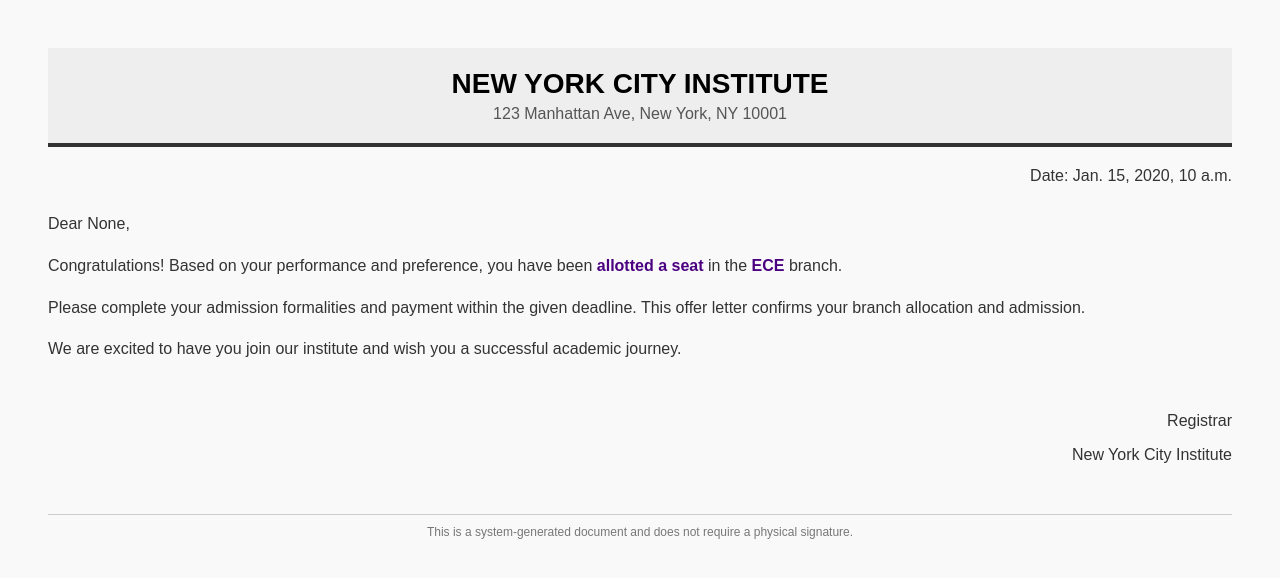
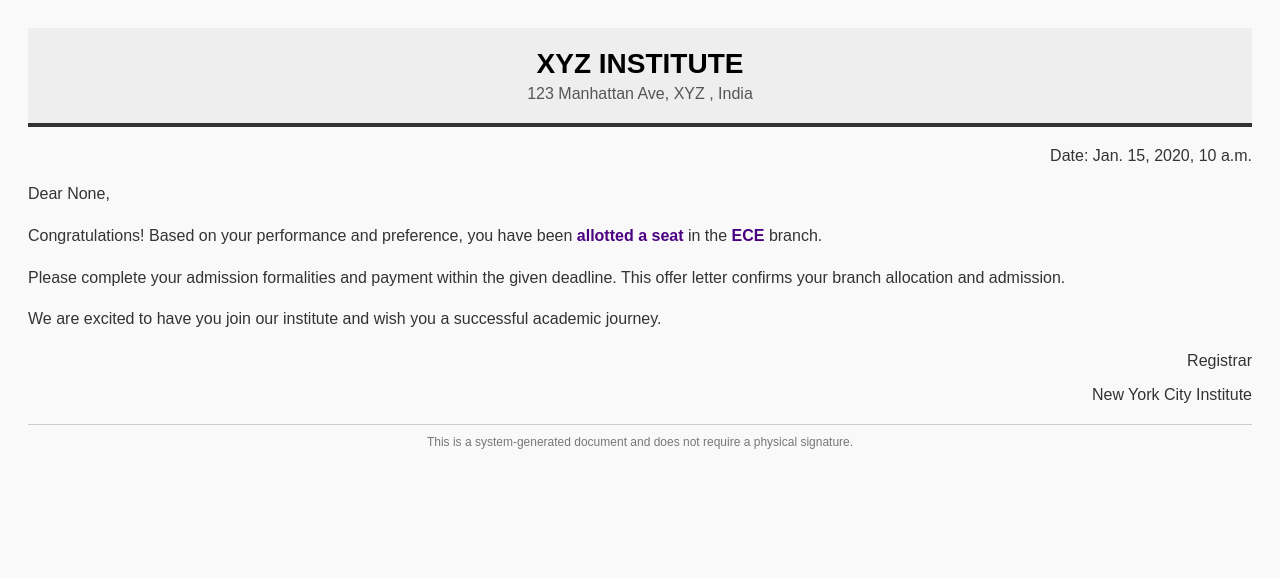
Before and after one commit to advaitashub/Students-Counseling-Web, a Django app: template templates/offer_letter.html in a window 1280 px wide. Shown: the top 578 px of the page. Run offline with Django 5.2, Linux system fonts and the light colour scheme; data comes from the database, SQL or seed files in the repository; both versions use the stored data as it was after the commit; tables that the repository leaves empty hold one stand-in row (values such as "Sample post"); the template is opened without the code that fills it: values that come from a table or form of the project are taken from there, most other values are stand-ins (such as "Sample title", 1, 10 or a date in 2020); some libraries are stand-ins or nearby versions.

Commit message:
offer letter formatting

```diff
--- a/templates/offer_letter.html
+++ b/templates/offer_letter.html
@@ -7,7 +7,7 @@
       body {
         font-family: Arial, sans-serif;
         background-color: #f9f9f9;
-        padding: 40px;
+        padding: 20px;
         color: #333;
       }
       .header {
@@ -31,7 +31,7 @@
         margin-top: 20px;
       }
       .greeting {
-        margin-top: 30px;
+        margin-top: 20px;
         font-size: 16px;
       }
       .body {
@@ -44,11 +44,11 @@
         color: #4b0082; /* Indigo-ish color */
       }
       .signature {
-        margin-top: 50px;
+        margin-top: 20px;
         text-align: right;
       }
       .footer {
-        margin-top: 50px;
+        margin-top: 20px;
         text-align: center;
         font-size: 12px;
         color: #777;
@@ -60,8 +60,8 @@
   <body>
     <!-- Header -->
     <div class="header">
-      <h1>New York City Institute</h1>
-      <p>123 Manhattan Ave, New York, NY 10001</p>
+      <h1>XYZ Institute</h1>
+      <p>123 Manhattan Ave, XYZ , India</p>
     </div>
 
     <!-- Date -->
```
Also changed, not shown: db.sqlite3.
